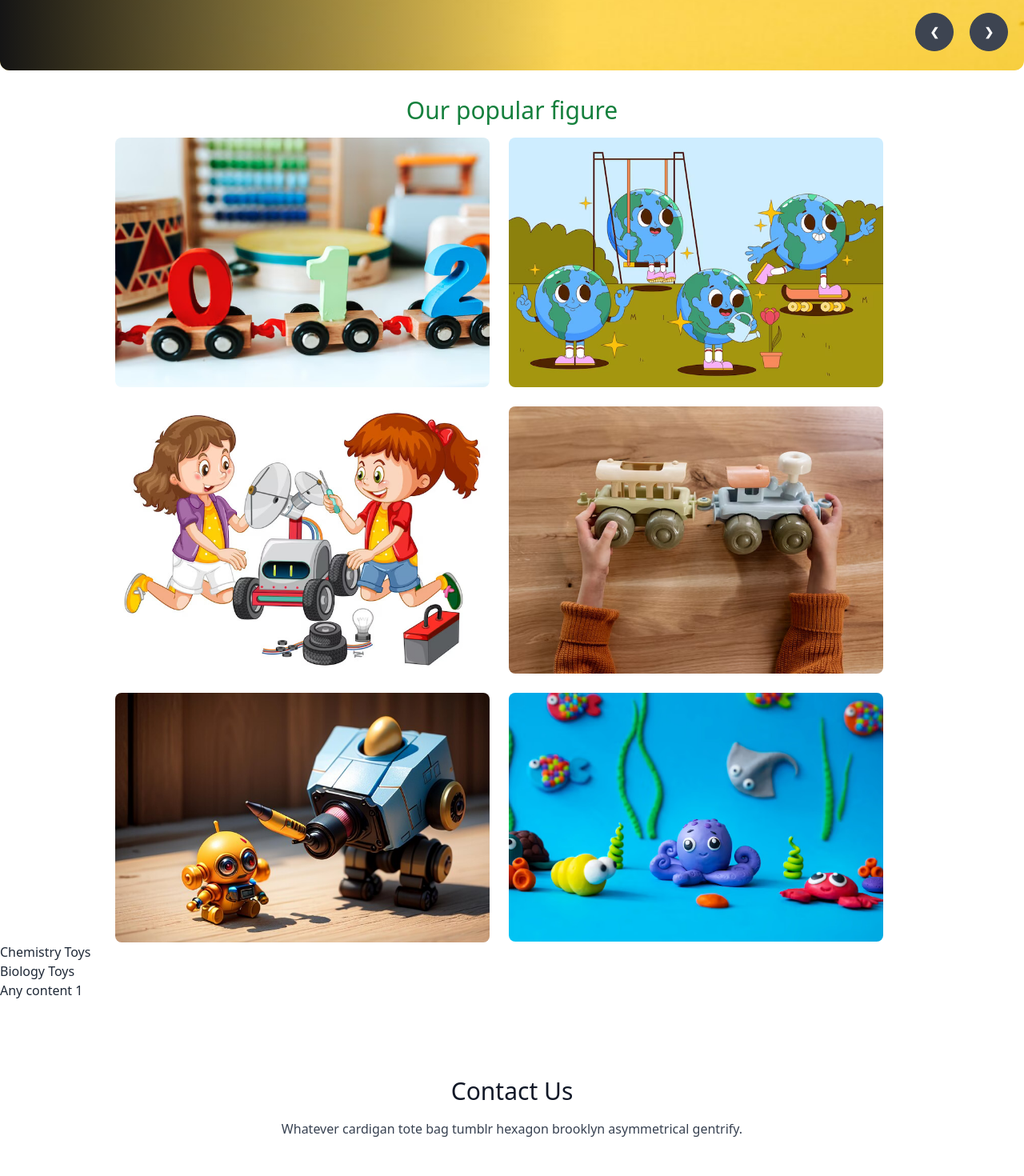
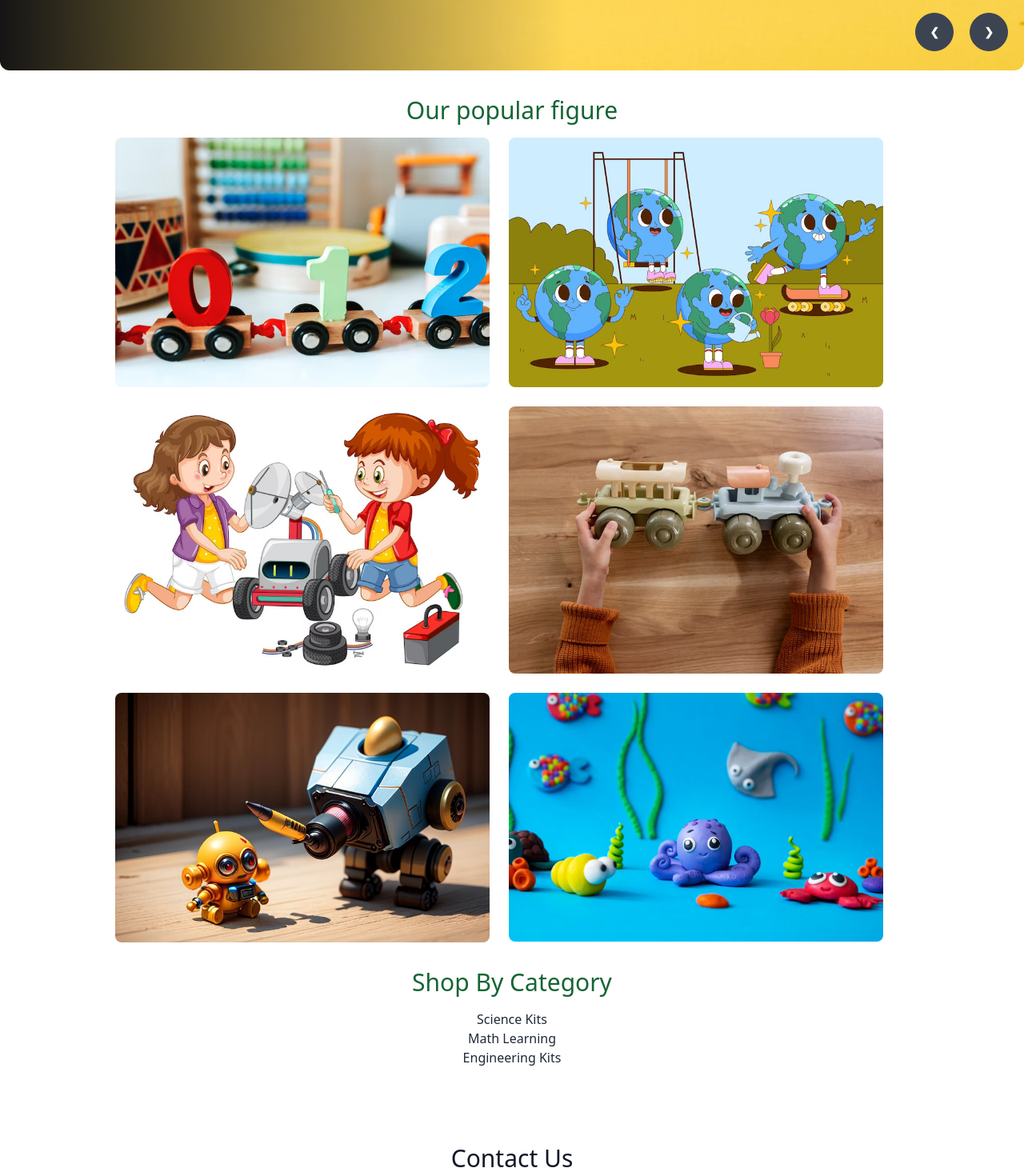
Before and after one commit to fayezf/kid-toy-client, a React (Vite) app: page / in a window 1280 px wide. Shown: the part 640-2110 px from the top of the page at 80% size. Built offline with nearby package versions, Linux system fonts and the light colour scheme; no server answers.

Commit message:
login redirect

```diff
--- a/src/pages/Home/Gallery/Gallery.jsx
+++ b/src/pages/Home/Gallery/Gallery.jsx
@@ -9,7 +9,7 @@ import pcl6 from '../../../assets/gallery/pcl6.jpg'
 const Gallery = () => {
     return (
         <div className='mt-8'>
-            <h2 className='text-center text-3xl text-green-700'>Our popular figure</h2>
+            <h2 className='text-center text-3xl text-green-800'>Our popular figure</h2>
             <div className='grid grid-cols-1 md:grid-cols-2 gap-6 w-3/4 ml-36 mt-4'>
                 <img className='rounded-lg' src={pcl1} alt="" />
                 <img className='rounded-lg' src={pcl2} alt="" />
--- a/src/pages/Home/SubCategory/SubCategory.jsx
+++ b/src/pages/Home/SubCategory/SubCategory.jsx
@@ -3,20 +3,25 @@ import { Tab, TabList, TabPanel, Tabs } from 'react-tabs';
 
 const SubCategory = () => {
     return (
-        <div>
-            <Tabs>
+        <div className='mt-8'>
+            <div className='text-center'>
+                <h2 className='text-3xl text-green-800 mb-4'>Shop By Category</h2>
+
+                <Tabs defaultIndex={0}>
                     <TabList>
-                    <Tab>Chemistry Toys</Tab>
-                    <Tab>Biology Toys</Tab>
+                        <Tab>Science Kits</Tab>
+                        <Tab>Math Learning</Tab>
+                        <Tab>Engineering Kits</Tab>
                     </TabList>
 
                     <TabPanel>
-                    <h2>Any content 1</h2>
+                        <h2></h2>
                     </TabPanel>
                     <TabPanel>
-                    <h2>Any content 2</h2>
+                        <h2></h2>
                     </TabPanel>
                 </Tabs>
+            </div>
         </div>
     );
 };
--- a/src/pages/Shared/NavBar/NavBar.jsx
+++ b/src/pages/Shared/NavBar/NavBar.jsx
@@ -12,6 +12,7 @@ const NavBar = () => {
         <li><Link to="/addToys">Add a Toy</Link></li>
         <li><Link to="/myToys">My Toy</Link></li>
         <li><Link to="/blogs">Blogs</Link></li>
+        <li><Link to="/about">About</Link></li>
         {/* {user?.email ? <>
             <li><Link to="/bookings">My Bookings</Link></li>
             <li><button>Log out</button></li>
--- a/src/providers/AuthProvider.jsx
+++ b/src/providers/AuthProvider.jsx
@@ -41,7 +41,7 @@ const AuthProvider = ({children}) => {
     useEffect(() => {
        const unSubscribe = onAuthStateChanged(auth, currentUser => {
             setUser(currentUser)
-            console.log('current user', currentUser);
+            // console.log('current user', currentUser);
             setLoading(false);
         });
         return () => {
```
Lines whose indentation alone changed are shown as unchanged.
